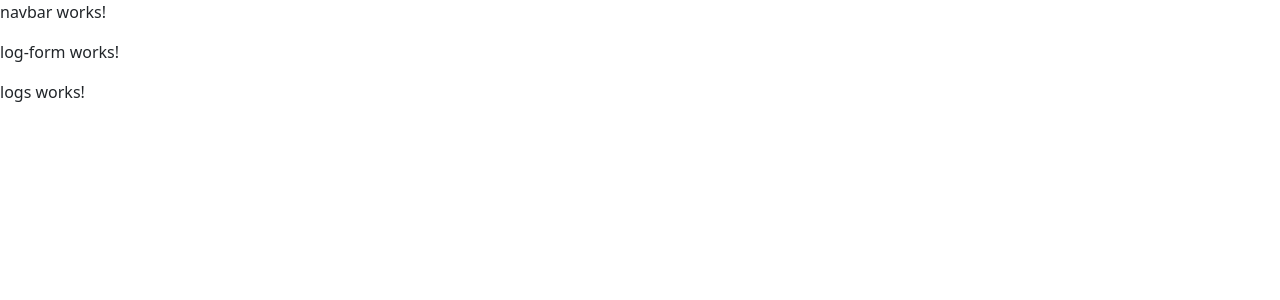
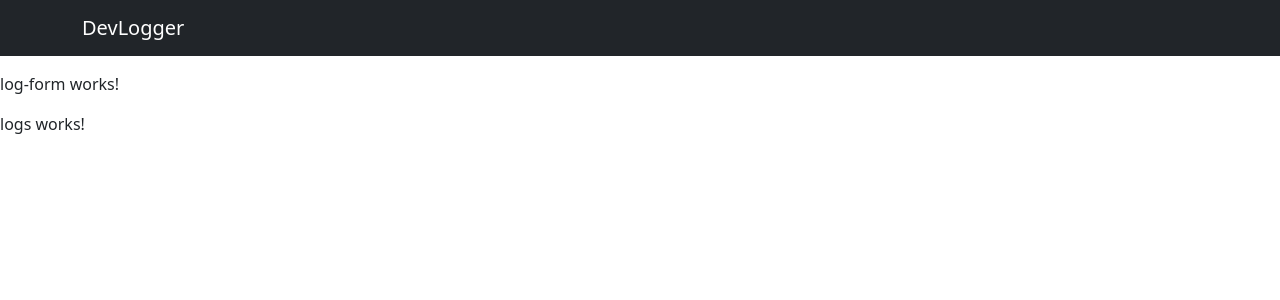
Before and after one commit to helen-tan/angular-devlogger, an Angular app: page / in a window 1280 px wide. Shown: the top 300 px of the page. Built offline with nearby package versions, Linux system fonts and the light colour scheme.

Commit message:
Navbar UI

```diff
--- a/src/app/components/navbar/navbar.component.html
+++ b/src/app/components/navbar/navbar.component.html
@@ -1 +1,5 @@
-<p>navbar works!</p>
+<nav class="navbar navbar-dark bg-dark mb-3">
+    <div class="container">
+        <a href="/" class="navbar-brand">DevLogger</a>
+    </div>
+</nav>
```
